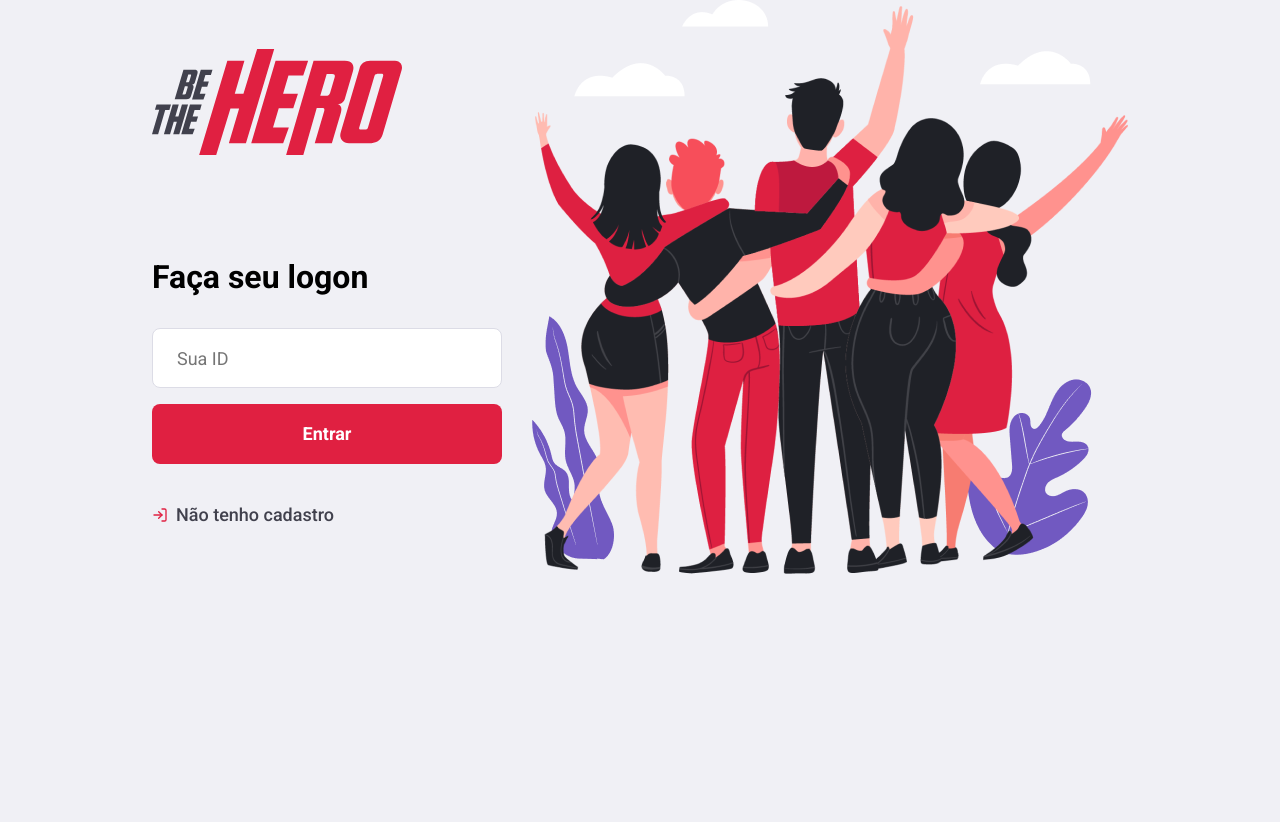
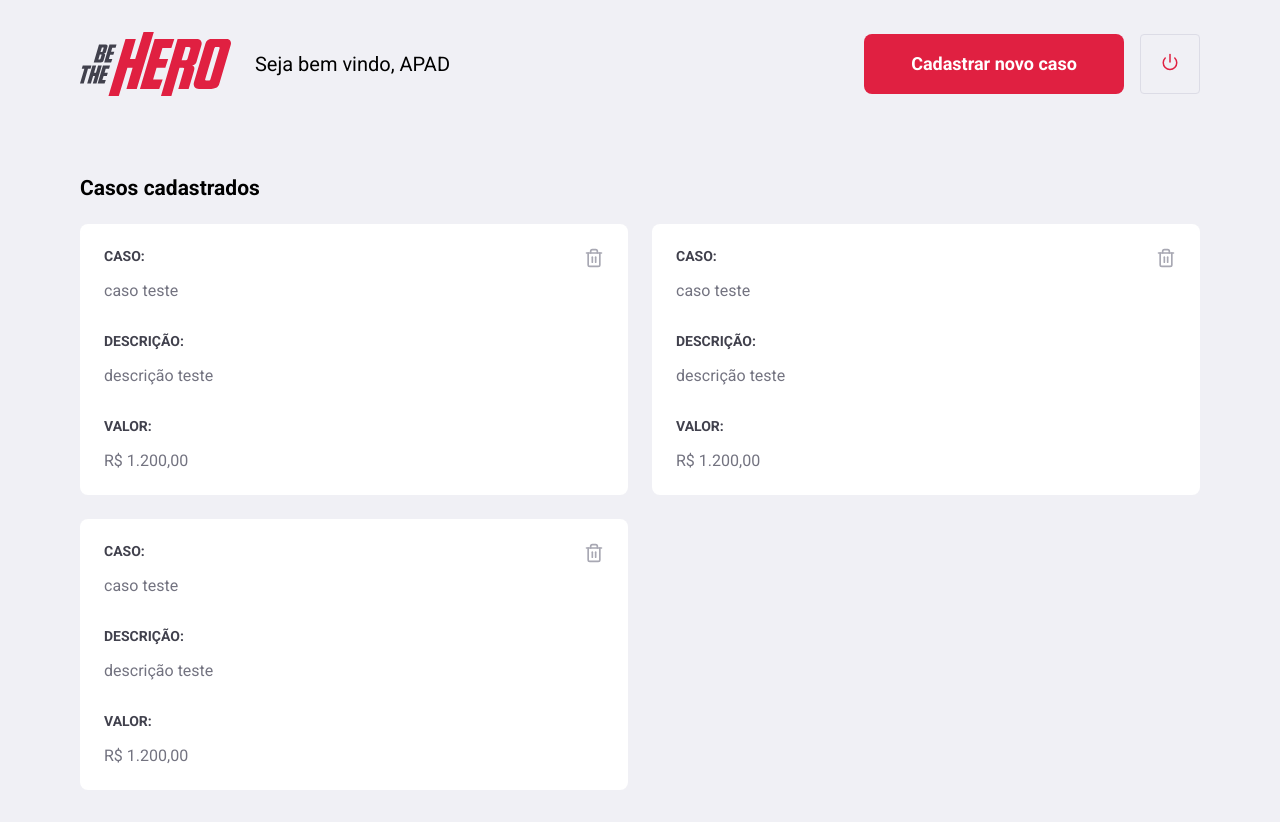
Before and after one commit to RobertoRosa7/omnistack, a React (Create React App) app in the folder frontend/: page /profile in a window 1280 px wide. Before the commit the page ends 800 px from the top, so only its background shows below. Built offline with nearby package versions, Linux system fonts and the light colour scheme.

Commit message:
nova pagina de profile adicionada e nova pagina com adicao de roteamento incluso para todas as paginas

```diff
--- a/frontend/src/App.js
+++ b/frontend/src/App.js
@@ -2,6 +2,7 @@
 import './global.css';
 import Header from './Header';
 import Logon from './pages/logon';
+import Routes from './routes';
 
 /**
  * JSX: integração do HTML dentro do JavaScript
@@ -21,7 +22,9 @@
     //   <Header>Contador: {counter}</Header>
     //   <button onClick={increment}>Incrementar</button>
     // </div>
-    <Logon />
+    // <Logon />
+
+    <Routes />
   );
 }
 
--- a/frontend/src/global.css
+++ b/frontend/src/global.css
@@ -44,3 +44,19 @@
 .button:hover{
     filter: brightness(90%);
 }
+.back-link{
+    display:flex;
+    align-items: center;
+    margin-top: 40px;
+    color: #41414d;
+    font-size:18px;
+    text-decoration: none;
+    font-weight: 500;
+    transition: opacity 0.2s;
+}
+.back-link svg{
+    margin-right: 8px;
+}
+.back-link:hover{
+    opacity:0.8;
+}
--- a/frontend/src/pages/logon/index.js
+++ b/frontend/src/pages/logon/index.js
@@ -3,6 +3,7 @@
 import { FiLogIn } from 'react-icons/fi';
 import herosImg from '../../assets/heroes.png';
 import logoImg from '../../assets/logo.svg';
+import { Link } from 'react-router-dom';
 
 export default function Logon(){
     return (
@@ -14,10 +15,10 @@
                         <h1>Faça seu logon</h1>
                         <input placeholder="Sua ID"/>
                         <button className="button" type="submit">Entrar</button>
-                        <a href="/register">
+                        <Link className="back-link" to="/register">
                             <FiLogIn size={16} color="#e02041"/>
                             Não tenho cadastro
-                        </a>
+                        </Link>
                     </form>
                 </div>
                 <img src={herosImg} alt="heros"/>
--- a/frontend/src/pages/logon/style.css
+++ b/frontend/src/pages/logon/style.css
@@ -7,7 +7,7 @@
     margin:0 auto;
     display:flex;
     align-items: center;
-    justify-content: center;
+    justify-content: space-between;
 }
 .logon .logon-container div.form{
     width:100%;
@@ -22,19 +22,3 @@
     font-size:32px;
     margin-bottom: 32px;
 }
-.logon .logon-container div.form form a{
-    display:flex;
-    align-items: center;
-    margin-top: 40px;
-    color: #41414d;
-    font-size:18px;
-    text-decoration: none;
-    font-weight: 500;
-    transition: opacity 0.2s;
-}
-.logon .logon-container div.form form a svg{
-    margin-right: 8px;
-}
-.logon .logon-container div.form form a:hover{
-    opacity:0.8;
-}
--- /dev/null
+++ b/frontend/src/pages/new_incidents/index.js
@@ -0,0 +1,8 @@
+import React from 'react';
+import './style.css';
+
+export default function NewIncident(){
+    return (
+        <h1>New Incident</h1>
+    );
+}
--- /dev/null
+++ b/frontend/src/pages/profile/index.js
@@ -0,0 +1,61 @@
+import React from 'react';
+import './style.css';
+import { Link } from 'react-router-dom';
+import logoImg from '../../assets/logo.svg';
+import { FiPower, FiTrash2 } from 'react-icons/fi';
+
+export default function Profile(){
+    return (
+        <section className="profile">
+            <div className="profile-container">
+                <header>
+                    <img src={logoImg} alt="Be the Hero" />
+                    <span>Seja bem vindo, APAD</span>
+                    <Link className="button" to="/incident/new">Cadastrar novo caso</Link>
+                    <button type="button"><FiPower size={18} color="#e02041" /></button>
+                </header>
+
+                <h1>Casos cadastrados</h1>
+
+                <ul>
+                    <li>
+                        <strong>CASO:</strong>
+                        <p>caso teste</p>
+
+                        <strong>DESCRIÇÃO:</strong>
+                        <p>descrição teste</p>
+
+                        <strong>VALOR:</strong>
+                        <p>R$ 1.200,00</p>
+
+                        <button type="button" ><FiTrash2 size={20} color="#a8a8b3"/></button>
+                    </li>
+                    <li>
+                        <strong>CASO:</strong>
+                        <p>caso teste</p>
+
+                        <strong>DESCRIÇÃO:</strong>
+                        <p>descrição teste</p>
+
+                        <strong>VALOR:</strong>
+                        <p>R$ 1.200,00</p>
+
+                        <button type="button" ><FiTrash2 size={20} color="#a8a8b3"/></button>
+                    </li>
+                    <li>
+                        <strong>CASO:</strong>
+                        <p>caso teste</p>
+
+                        <strong>DESCRIÇÃO:</strong>
+                        <p>descrição teste</p>
+
+                        <strong>VALOR:</strong>
+                        <p>R$ 1.200,00</p>
+
+                        <button type="button" ><FiTrash2 size={20} color="#a8a8b3"/></button>
+                    </li>
+                </ul>
+            </div>
+        </section>
+    );
+}
--- /dev/null
+++ b/frontend/src/pages/profile/style.css
@@ -0,0 +1,73 @@
+.profile-container{
+    width:100%;
+    max-width:1180px;
+    padding:0 30px;
+    margin:32px auto;
+}
+.profile-container header{
+    display: flex;
+    align-items: center;
+}
+.profile-container header span{
+    font-size:20px;
+    margin-left: 24px;
+}
+.profile-container header img{
+    height:64px;
+}
+.profile-container header a{
+    width:260px;
+    margin-left: auto;
+    margin-top: 0;
+}
+.profile-container header button{
+    height:60px;
+    width:60px;
+    border-radius: 4px;
+    border:1px solid #dcdce6;
+    background:transparent;
+    margin-left: 16px;
+    transition: border-color 0.2s;
+}
+.profile-container header button:hover{
+    border-color: #999;
+}
+.profile-container h1{
+    margin-top: 80px;
+    margin-bottom: 24px;
+}
+.profile-container ul{
+    display:grid;
+    grid-template-columns: repeat(2, 1fr);
+    grid-gap: 24px;
+    list-style: none;
+}
+.profile-container ul li{
+    padding:24px;
+    background: #fff;
+    border-radius:8px;
+    position:relative;
+}
+.profile-container ul li button{
+    border:none;
+    position:absolute;
+    top:24px;
+    right:24px;
+    background:transparent;
+}
+.profile-container ul li button:hover{
+    filter: brightness(90%);
+}
+.profile-container ul li strong{
+    display:block;
+    margin-bottom: 16px;
+    color: #41414d;
+}
+.profile-container ul li p + strong{
+    margin-top: 32px;
+}
+.profile-container ul li p{
+    color: #737380;
+    line-height: 21px;
+    font-size:16px;
+}
--- /dev/null
+++ b/frontend/src/pages/register/index.js
@@ -0,0 +1,37 @@
+import React from 'react';
+import './style.css';
+import logoImg from '../../assets/logo.svg';
+import { Link } from 'react-router-dom';
+import { FiArrowLeft } from 'react-icons/fi';
+
+export default function Register(){
+    return (
+        <section className="register">
+            <div className="register-container">
+                <div className="content">
+                    <section>
+                        <img src={logoImg} alt="Be the Hero"/>
+                        <h1>Faça seu cadastro</h1>
+                        <p>Faça seu cadastro, entre na plataforma e ajuda pessoas a encontrarem os casos da sua ONG.</p>
+                        <Link className="back-link" to="/">
+                            <FiArrowLeft size={16} color="#e02041" />
+                            Já tenho conta
+                        </Link>
+                    </section>
+                    <form>
+                        <input placeholder="Nome da ONG" />
+                        <input placeholder="E-mail" type="email" />
+                        <input placeholder="Whatsapp" />
+
+                        <div className="input-group">
+                            <input placeholder="cidade" />
+                            <input placeholder="UF" style={{ width: 80}} />
+                        </div>
+
+                        <button className="button" type="submit">Cadastrar</button>
+                    </form>
+                </div>
+            </div>
+        </section>
+    );
+}
--- /dev/null
+++ b/frontend/src/pages/register/style.css
@@ -0,0 +1,45 @@
+.register .register-container{
+    width:100%;
+    height:100vh;
+    max-width:1120px;
+    margin:0 auto;
+    display:flex;
+    justify-content:space-between;
+    align-items: center;
+}
+.register .register-container .content{
+    width:100%;
+    padding:96px;
+    background:#f0f0f5;
+    box-shadow:0 0 100px rgba(0,0,0,0.1);
+    border-radius: 8px;
+    display:flex;
+    justify-content: space-between;
+    align-items: center;
+}
+.register .register-container .content section{
+    width:100%;
+    max-width:380px;
+}
+.register .register-container .content section h1{
+    margin:64px 0 32px;
+    font-size:32px;
+}
+.register .register-container .content section p{
+    font-size:18px;
+    color:#737380;
+    line-height: 32px;
+}
+.register .register-container .content form{
+    width:100%;
+    max-width:450px;
+}
+.register .register-container .content form input{
+    margin-top: 8px;
+}
+.register .register-container .content form .input-group{
+    display:flex;
+}
+.register .register-container .content form .input-group input + input{
+    margin-left: 8px;
+}
--- /dev/null
+++ b/frontend/src/routes.js
@@ -0,0 +1,20 @@
+import React from 'react';
+import { BrowserRouter, Route, Switch } from 'react-router-dom';
+import Logon from './pages/logon';
+import Register from './pages/register';
+import Profile from './pages/profile';
+import NewIncident from './pages/new_incidents';
+
+
+export default function Router(){
+    return (
+        <BrowserRouter>
+            <Switch>
+                <Route path="/" exact component={Logon} />
+                <Route path="/register" component={Register} />
+                <Route path="/profile" component={Profile} />
+                <Route path="/incident/new" component={NewIncident} />
+            </Switch>
+        </BrowserRouter>
+    );
+}
```
Also changed, not shown: frontend/src/pages/new_incidents/style.css (added).
